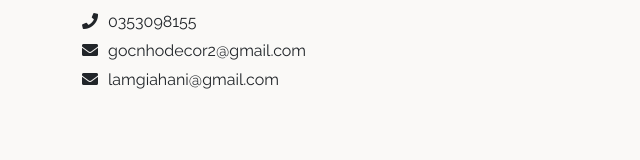
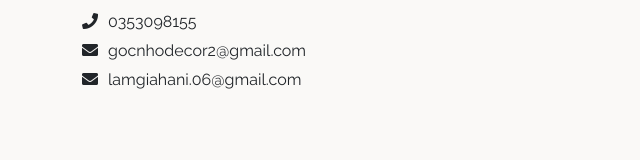
Before and after one commit to LamHaiMy/lamhaimy.github.io, a plain HTML site: page index.html in a window 1280 px wide. Shown: the part 2745-2905 px from the top of the page, 0-640 px from the left. Drawn offline with nearby package versions, Linux system fonts and the light colour scheme.

Commit message:
update email

```diff
--- a/index.html
+++ b/index.html
@@ -292,7 +292,7 @@
               <ul>
                 <li><i class="fas fa-phone"></i><span>0353098155</span></li>
                 <li><i class="fas fa-envelope"></i><span>gocnhodecor2@gmail.com</span></li>
-                <li><i class="fas fa-envelope"></i><span>lamgiahani@gmail.com</span></li>
+                <li><i class="fas fa-envelope"></i><span>lamgiahani.06@gmail.com</span></li>
               </ul>
           </div>
           <div class="col-4">
```
